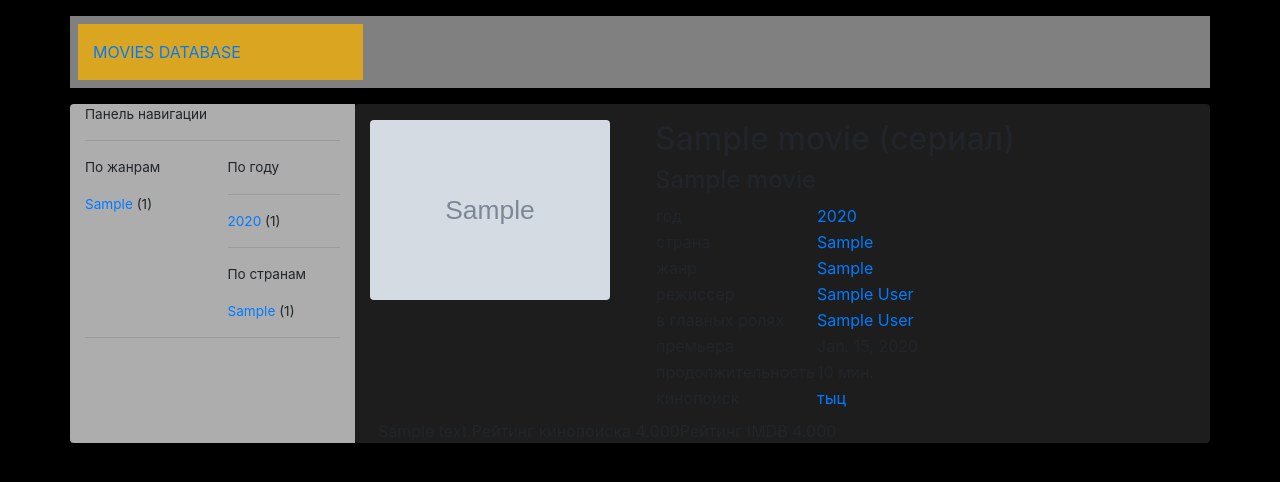
After one commit to arehovski/movies_db, a Django app: page /movie/1 in a window 1280 px wide. The commit adds this page. Shown: the top 482 px of the page. Run offline with Django 3.2, Linux system fonts and the light colour scheme; tables that the repository leaves empty hold one stand-in row (values such as "Sample post"); grey boxes marked "Sample" are stand-in pictures; some libraries are stand-ins or nearby versions.

Commit message:
Added movie view.

```diff
--- a/movies/urls.py
+++ b/movies/urls.py
@@ -1,5 +1,5 @@
 from django.urls import path
-from .views import HomePage, GenreView, YearView, CountryView
+from .views import HomePage, GenreView, YearView, CountryView, MovieView
 
 
 urlpatterns = [
@@ -7,4 +7,6 @@ urlpatterns = [
     path('genres/<genre>', GenreView.as_view(), name='genre_view'),
     path('year/<year>', YearView.as_view(), name='year_view'),
     path('country/<country>', CountryView.as_view(), name='country_view'),
+    path('movie/<int:pk>', MovieView.as_view(), name='movie_view'),
+
 ]
--- a/movies/views.py
+++ b/movies/views.py
@@ -2,6 +2,7 @@ from django.shortcuts import render
 from django import views
 from .models import Actor, Director, Movie, Genre, Country
 from django.core.paginator import Paginator, EmptyPage, PageNotAnInteger
+from django.shortcuts import get_object_or_404
 
 
 def pagination(iterable, request):
@@ -50,3 +51,11 @@ class CountryView(views.View):
         movies = Movie.objects.filter(country__country__exact=f"{country}")
         movies = pagination(movies, request)
         return render(request, "base.html", context={'movies': movies})
+
+
+class MovieView(views.View):
+    template = 'movie.html'
+
+    def get(self, request, pk):
+        movie = get_object_or_404(Movie, pk=pk)
+        return render(request, self.template, context={'movie': movie})
--- a/templates/base.html
+++ b/templates/base.html
@@ -27,18 +27,22 @@
             </div>
         {% endblock %}
     </div>
-    <div class="row mb-2 mt-2 rounded">
+    <div class="row mb-2 mt-2">
         {% navigation_bar %}
-        <div class="col-9 rounded-right movie-list" style="background-color: #3d4d5e">
+        <div class="col-9 rounded movie-list" style="background-color: #1d1d1d">
+            {% block content %}
                 <hr/>
                 {% for movie in movies %}
                     <div class="row">
                         <div class="col-3">
-                        <img class="movie-list-poster img-fluid rounded" height="180" width="120"
-                             src="{{ movie.image.url }}" alt="movie-poster">
+                            <a href="{% url 'movie_view' pk=movie.id %}"><img
+                                    class="movie-list-poster img-fluid rounded" height="180" width="120"
+                                    src="{{ movie.image.url }}" alt="movie-poster"></a>
                         </div>
                         <div class="col-7">
+                            <a href="{% url 'movie_view' pk=movie.id %}">
                                 <div>{{ movie.title }}</div>
+                            </a>
                             {% if movie.title_en %}
                                 <div>{{ movie.title_en }}</div>
                             {% endif %}
@@ -75,7 +79,8 @@
                         <ul class="pagination">
                             {% if movies.has_previous %}
                                 <li class="page-item">
-                                <a class="page-link" href="?page={{ movies.previous_page_number }}">&laquo; previous</a>
+                                    <a class="page-link" href="?page={{ movies.previous_page_number }}">&laquo;
+                                        previous</a>
                                 </li>
                             {% endif %}
                             <li class="page-item active">
@@ -92,7 +97,8 @@
                             {% endif %}
                         </ul>
                     {% endif %}
-            {% endblock %}
+                {% endblock pagination %}
+            {% endblock content %}
         </div>
     </div>
 </div>
--- /dev/null
+++ b/templates/movie.html
@@ -0,0 +1,82 @@
+{% extends "base.html" %}
+
+{% block content %}
+    <div class="row mt-3 movie-info">
+        <div class="col-4 movie-poster">
+            <img class="img-fluid rounded" src="{{ movie.image.url }}" alt="movie-poster" height="360" width="240">
+        </div>
+        <div class="col-8">
+            <h2>
+                {{ movie.title }} {% if movie.is_tv_series %}(сериал){% endif %}
+            </h2>
+            {% if movie.title_en %}
+                <h4>{{ movie.title_en }}</h4>
+            {% endif %}
+            <table class="info">
+                <tbody>
+                <tr>
+                    <td>год</td>
+                    <td>
+                        <a href="{% url 'year_view' year=movie.year %}">{{ movie.year }}</a>
+                    </td>
+                </tr>
+                <tr>
+                    <td>страна</td>
+                    <td>
+                        {% for country in movie.country.all %}
+                            <a href="{% url 'country_view' country=country %}">{{ country }}</a>
+                            {% if not forloop.last %},{% endif %}
+                        {% endfor %}
+                    </td>
+                </tr>
+                <tr>
+                    <td>жанр</td>
+                    <td>
+                        {% for genre in movie.genre.all %}
+                            <a href="{% url 'genre_view' genre=genre %}">{{ genre }}</a>
+                            {% if not forloop.last %},{% endif %}
+                        {% endfor %}
+                    </td>
+                </tr>
+                <tr>
+                    <td>режиссер</td>
+                    <td>
+                        <a href="">{{ movie.director }}</a>
+                    </td>
+                </tr>
+                <tr>
+                    <td>в главных ролях</td>
+                    <td>
+                        {% for actor in movie.actors.all %}
+                            <a href="">{{ actor }}</a>
+                            {% if not forloop.last %},{% endif %}
+                        {% endfor %}
+                    </td>
+                </tr>
+                <tr>
+                    <td>премьера</td>
+                    <td>{{ movie.premiere }}</td>
+                </tr>
+                <tr>
+                    <td>продолжительность</td>
+                    <td>{{ movie.duration_min }} мин.</td>
+                </tr>
+                <tr>
+                    <td>кинопоиск</td>
+                    <td><a href="{{ movie.link_kp }}">тыц</a></td>
+                </tr>
+                </tbody>
+            </table>
+        </div>
+    </div>
+    <div class="row mt-2 ml-2 movie-desc">
+        <div>{{ movie.description }}</div>
+        <div>Рейтинг кинопоиска {{ movie.rating_kp }}</div>
+        <br>
+        <div>
+            {% if movie.rating_imdb %}
+                Рейтинг IMDB {{ movie.rating_imdb }}
+            {% endif %}
+        </div>
+    </div>
+{% endblock content %}
```
Lines whose indentation alone changed are shown as unchanged.
